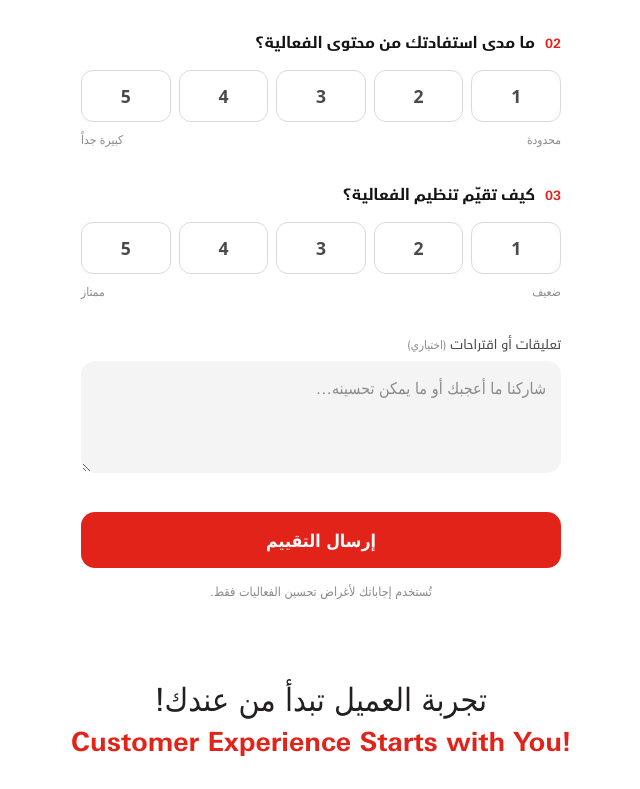
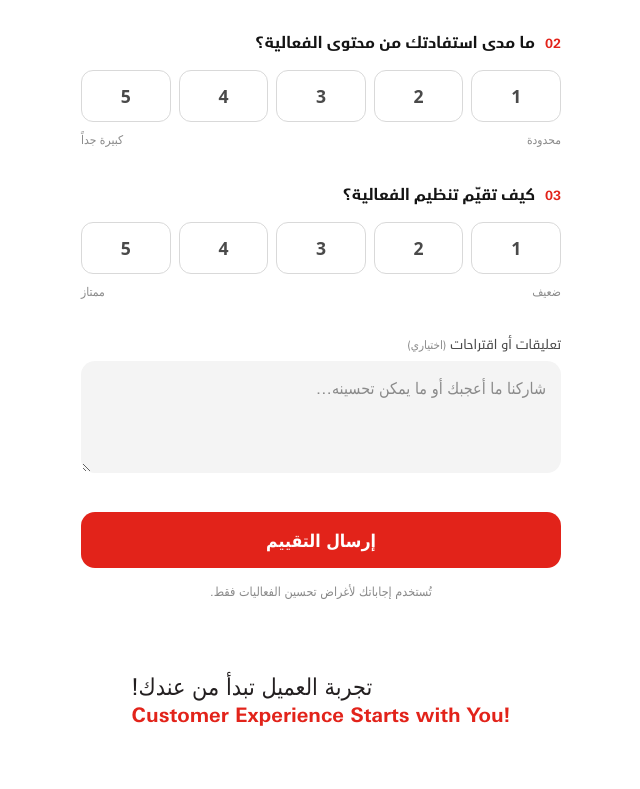
Before and after one commit to thetechhup-dot/CX-feedback, a plain HTML site: page index.html in a window 1280 px wide. Shown: the part 655-1444 px from the top of the page, without its empty margins (319-959 px from the left). After the commit the page ends 1411 px from the top, so only its background shows below. Drawn offline with Linux system fonts and the light colour scheme.

Commit message:
Update index.html

```diff
--- a/index.html
+++ b/index.html
@@ -267,24 +267,44 @@
   @keyframes rise { from { opacity: 0; transform: translateY(8px); } to { opacity: 1; transform: none; } }
 
 .cx-footer {
+  padding: 22px 20px 28px;
   text-align: center;
-  padding: 28px 20px 32px;
-  line-height: 1.25;
+}
+
+.cx-footer-content {
+  display: inline-block;
+  text-align: left;
+  font-family: inherit;
+  line-height: 1.15;
 }
 
 .cx-footer-ar {
-  font-family: "Univers SAB", Tahoma, sans-serif;
-  font-size: 2rem;
+  font-family: inherit;
+  font-size: 1.45rem;
   font-weight: 400;
   color: #231F20;
-  margin-bottom: 6px;
+  text-align: left;
+  margin-bottom: 4px;
+  white-space: nowrap;
 }
 
 .cx-footer-en {
-  font-family: "Univers SAB", Arial, sans-serif;
-  font-size: 1.65rem;
+  font-family: inherit;
+  font-size: 1.25rem;
   font-weight: 700;
-  color: #E2231A;
+  color: var(--red);
+  text-align: left;
+  white-space: nowrap;
+}
+
+@media (max-width: 520px) {
+  .cx-footer-ar {
+    font-size: 1.15rem;
+  }
+
+  .cx-footer-en {
+    font-size: 1rem;
+  }
 }
 
 @media (max-width: 520px) {
@@ -393,8 +413,10 @@
 </section>
 
 <footer class="cx-footer">
-  <div class="cx-footer-ar">تجربة العميل تبدأ من عندك!</div>
-  <div class="cx-footer-en" dir="ltr">Customer Experience Starts with You!</div>
+  <div class="cx-footer-content">
+    <div class="cx-footer-ar" dir="rtl">تجربة العميل تبدأ من عندك!</div>
+    <div class="cx-footer-en" dir="ltr">Customer Experience Starts with You!</div>
+  </div>
 </footer>
 
 <script>
```
